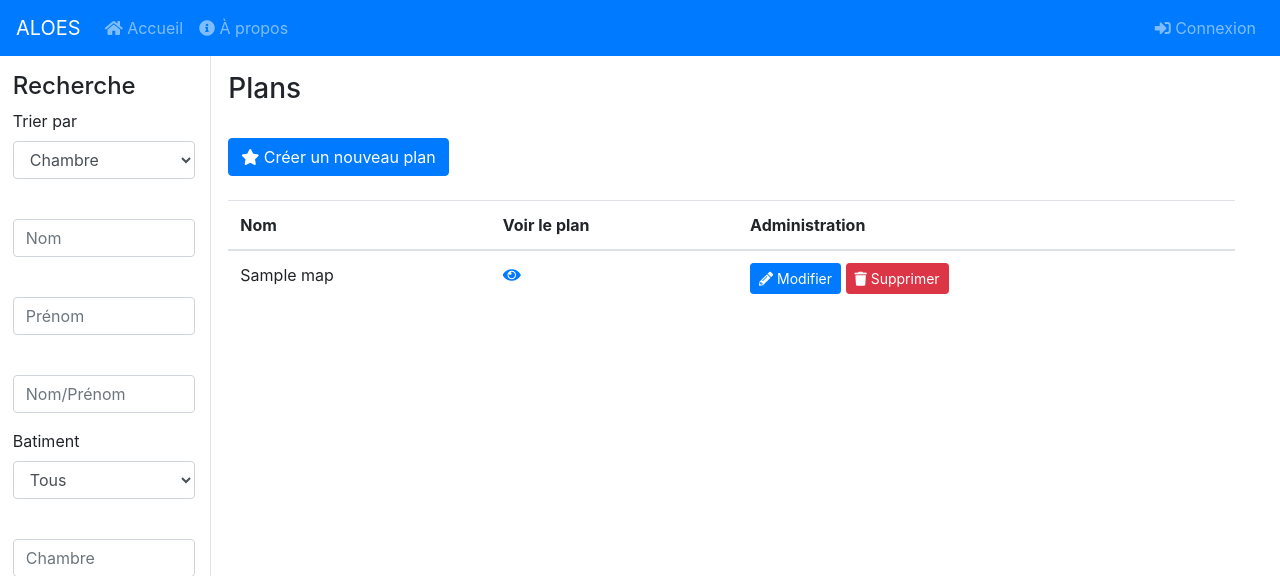
After one commit to nanoy42/aloes, a Django app: page /gestion/indexMap in a window 1280 px wide. The commit adds this page. Shown: the top 576 px of the page. Run offline with Django 3.2, Linux system fonts and the light colour scheme; tables that the repository leaves empty hold one stand-in row (values such as "Sample post"); some libraries are stand-ins or nearby versions.

Commit message:
feat(gestion): Implement general map
*  Create general maps
*  Edit general maps
*  Delete general maps
*  View general maps

Partially closes #4

```diff
--- a/gestion/models.py
+++ b/gestion/models.py
@@ -169,8 +169,8 @@ class Leasing(models.Model):
 class Map(models.Model):
     class Meta:
         verbose_name="Plan"
-    name = models.CharField(max_length=255)
-    map = models.ImageField()
+    name = models.CharField(max_length=255, verbose_name="Nom")
+    map = models.ImageField(verbose_name="Plan")
 
     def __str__(self):
-        return name
+        return self.name
--- /dev/null
+++ b/gestion/templates/gestion/maps_index.html
@@ -0,0 +1,25 @@
+{% extends 'base.html' %}
+{% block content %}
+<h3>Plans</h3>
+<br>
+<a href="{% url 'gestion:createMap' %}" class="btn btn-primary"><i class="fa fa-star"></i> Créer un nouveau plan</a>
+<br><br>
+<div class="table-responsive">
+	<table class="table">
+		<thead>
+			<tr>
+				<th>Nom</th>
+				<th>Voir le plan</th>
+				<th>Administration</th>
+			</tr>
+		</thead>
+		<tbody>
+			{% for map in maps %}
+			<tr>
+				<td>{{map.name}}</td>
+				<td><a href="{{map.map.url}}" target="_blank"><i class="fa fa-eye"></i></a></td>
+				<td><a href="{% url 'gestion:editMap' map.pk %}" class="btn btn-primary btn-sm"><i class="fa fa-pencil-alt"></i> Modifier</a> <a href="{% url 'gestion:deleteMap' map.pk %}" class="btn btn-danger btn-sm"><i class="fa fa-trash"></i> Supprimer</a></td>
+			</tr>
+			{% endfor %}
+	</table>
+	{% endblock %}
--- a/gestion/urls.py
+++ b/gestion/urls.py
@@ -32,4 +32,9 @@ urlpatterns = [
     path('cancelNextRoom/<str:mode>/<int:pk>', views.cancelNextRoom, name="cancelNextRoom"),
     path('tenantMoveInDirect/<int:pk>', views.tenantMoveInDirect, name="tenantMoveInDirect"),
     path('roomMoveInDirect/<int:pk>', views.roomMoveInDirect, name="roomMoveInDirect"),
+    path('createMap', views.MapCreate.as_view(), name="createMap"),
+    path('editMap/<int:pk>', views.MapEdit.as_view(), name="editMap"),
+    path('deleleMap/<int:pk>', views.MapDelete.as_view(), name="deleteMap"),
+    path('indexMap', views.mapIndex, name="indexMap"),
+
 ]
--- a/gestion/views.py
+++ b/gestion/views.py
@@ -3,7 +3,7 @@ from django.views.generic import CreateView, UpdateView, DeleteView, ListView
 from django.urls import reverse_lazy, reverse
 from django.contrib import messages
 
-from .models import Renovation, Tenant, Leasing, School, Rent, Room
+from .models import Renovation, Tenant, Leasing, School, Rent, Room, Map
 from .form import SearchForm, CreateTenantForm, RoomForm, LeasingForm, TenantForm, CreateRoomForm, LeaveForm, DateForm, selectTenantWNRForm, selectRoomWNTForm, tenantMoveInDirectForm, roomMoveInDirectForm
 
 
@@ -566,3 +566,68 @@ def cancelNextRoom(request, pk, mode):
     else:
         messages.success(request, "La prochaine chambre a été annulée")
         return redirect(reverse('gestion:tenantProfile', kwargs={"pk":room.pk}))
+
+
+########## Maps ##########
+
+
+def mapIndex(request):
+    search_form = SearchForm()
+    maps = Map.objects.all()
+    return render(request, "gestion/maps_index.html", {"maps": maps, "sidebar":True, "search_form":search_form, "active":"maps"})
+
+class MapCreate(CreateView):
+    model = Map
+    fields = "__all__"
+    template_name = "form.html"
+    success_url = reverse_lazy('gestion:indexMap')
+
+    def form_valid(self, form):
+        messages.success(self.request, "Le plan a bien été créé")
+        return super().form_valid(form)
+
+    def get_context_data(self, **kwargs):
+        context = super().get_context_data(**kwargs)
+        context['form_title'] = "Création d'un nouveau plan"
+        context['form_icon'] = "star"
+        context['form_button'] = "Créer le plan"
+        context['file'] = True
+        context['active'] = 'maps'
+        return context
+
+class MapEdit(UpdateView):
+    model = Map
+    fields = "__all__"
+    template_name = "form.html"
+    success_url = reverse_lazy('gestion:indexMap')
+
+    def form_valid(self, form):
+        messages.success(self.request, "Le plan a bien été modifié")
+        return super().form_valid(form)
+
+    def get_context_data(self, **kwargs):
+        context = super().get_context_data(**kwargs)
+        context['form_title'] = "Modification d'un plan"
+        context['form_icon'] = "pencil-alt"
+        context['form_button'] = "Modifier le plan"
+        context['file'] = True
+        context['active'] = 'maps'
+        return context
+
+class MapDelete(DeleteView):
+    model = Map
+    context_object_name = "object_name"
+    template_name = "delete.html"
+    success_url = reverse_lazy('gestion:indexMap')
+
+    def delete(self, request, *args, **kwargs):
+        messages.success(request, "Le plan a bien été supprimé")
+        return super().delete(request, *args, **kwargs)
+
+    def get_context_data(self, **kwargs):
+        context = super().get_context_data(**kwargs)
+        context['delete_title'] = "Suppression d'un plan"
+        context['delete_object'] = "le plan"
+        context['delete_link'] = "gestion:indexMap"
+        context['active'] = 'maps'
+        return context
--- a/templates/navbar.html
+++ b/templates/navbar.html
@@ -41,7 +41,7 @@
 				</div>
 			</li>
 			<li class="nav-item {% if active == 'maps' %}active{% endif %}">
-				<a class="nav-link" href="#"><i class="fa fa-map"></i> Plans</a>
+				<a class="nav-link" href="{% url 'gestion:indexMap' %}"><i class="fa fa-map"></i> Plans</a>
 			</li>
 			<li class="nav-item {% if active == 'documents' %}active{% endif %}">
 				<a class="nav-link" href="{% url 'documents:index' %}"><i class="fa fa-file-alt"></i> Documents</a>
```
Also changed, not shown: gestion/migrations/0013_map.py (added).
